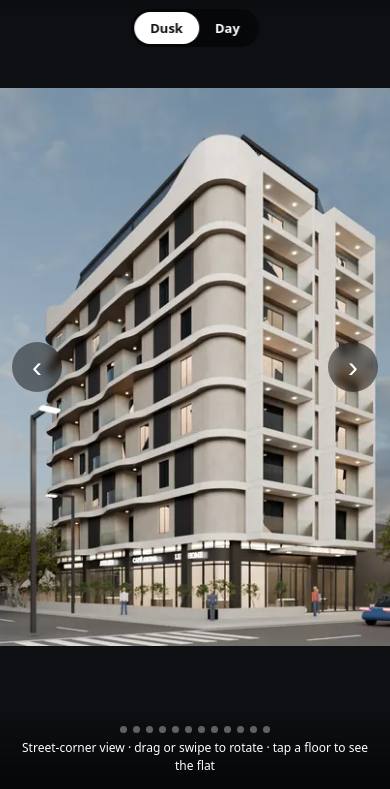
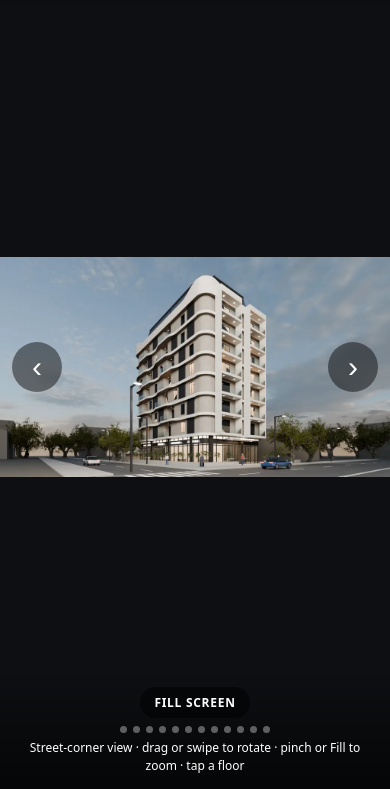
Before and after one commit to ironblade-droid/surreal-shyam-demo, a website: page public/exterior/index.html in a window 390 px wide. Shown: the part 55-844 px from the top of the page. Drawn offline with Linux system fonts and the light colour scheme.

Commit message:
Publish 4K living tour, exterior portrait fit, and landscape floor picking
Desktop tour uses 4096 WebP from a 48spp Cycles+OIDN render; phones get 2048
derived from the same 4K source, with an optional 3072 mid tier. The exterior
viewer contains the 16:9 frame on portrait phones, with fill/fit and pinch.
Home 3D picking uses the layout viewport so landscape floor taps and Floor 1
stay on screen.

```diff
--- a/public/exterior/index.html
+++ b/public/exterior/index.html
@@ -3,22 +3,26 @@
 <title>Surreal Shyam · Photoreal exterior</title><link rel="icon" href="../favicon.ico">
 <style>
 html,body{margin:0;height:100%;background:#0d0f12;color:#fff;font-family:Georgia,'Times New Roman',serif;overflow:hidden;-webkit-tap-highlight-color:transparent}
-#wrap{position:fixed;inset:0;overflow:hidden}
+#wrap{position:fixed;inset:0;overflow:hidden;background:#0d0f12}
 #stage{position:absolute;touch-action:none;cursor:grab;user-select:none;-webkit-user-select:none}
 #stage.drag{cursor:grabbing}
 #stage img,#stage canvas{position:absolute;inset:0;width:100%;height:100%;display:block}
-#stage img{object-fit:cover;transition:opacity .25s}
+#stage img{object-fit:fill;transition:opacity .25s}
 #ov{pointer-events:none}
 .top{position:fixed;top:0;left:0;right:0;display:flex;align-items:flex-start;justify-content:space-between;padding:14px 16px;background:linear-gradient(rgba(0,0,0,.55),transparent);z-index:5;pointer-events:none}
 .top>*{pointer-events:auto}
 .brand{font-size:19px;line-height:1.15}.brand small{display:block;font:600 10px/1.6 system-ui,sans-serif;letter-spacing:2px;opacity:.8}
 .home{background:#c9a24b;color:#111;padding:9px 14px;border-radius:22px;text-decoration:none;font:600 13px system-ui,sans-serif;white-space:nowrap}
 .seg{position:fixed;top:64px;left:50%;transform:translateX(-50%);display:flex;background:rgba(0,0,0,.5);border-radius:22px;padding:3px;z-index:5;backdrop-filter:blur(6px)}
+.seg[hidden]{display:none}
 .seg button{border:0;background:none;color:#fff;font:600 13px system-ui,sans-serif;padding:7px 16px;border-radius:18px;cursor:pointer}
 .seg button.on{background:#fff;color:#111}
 .arrow{position:fixed;top:50%;transform:translateY(-50%);width:50px;height:50px;border-radius:50%;border:0;background:rgba(0,0,0,.45);color:#fff;font-size:30px;line-height:1;cursor:pointer;z-index:5;backdrop-filter:blur(4px)}
 #prev{left:12px}#next{right:12px}
 .bar{position:fixed;left:0;right:0;bottom:0;padding:12px 16px calc(14px + env(safe-area-inset-bottom));background:linear-gradient(transparent,rgba(0,0,0,.6));text-align:center;font:12px/1.5 system-ui,sans-serif;z-index:4;pointer-events:none}
+.bar .tools{pointer-events:auto;display:flex;justify-content:center;margin-bottom:8px}
+#bFill{border:0;background:rgba(0,0,0,.5);color:#fff;font:600 12px system-ui,sans-serif;padding:7px 14px;border-radius:18px;cursor:pointer;backdrop-filter:blur(6px);letter-spacing:.06em;text-transform:uppercase}
+#bFill.on{background:#c9a24b;color:#111}
 .dots{display:flex;justify-content:center;gap:6px;margin-bottom:6px}.dots i{width:7px;height:7px;border-radius:50%;background:rgba(255,255,255,.35)}.dots i.on{background:#c9a24b}
 #card{position:fixed;z-index:6;left:50%;bottom:calc(64px + env(safe-area-inset-bottom));transform:translateX(-50%);width:min(360px,calc(100% - 28px));background:rgba(18,20,24,.92);border:1px solid rgba(201,162,75,.5);border-radius:14px;padding:14px 16px;box-shadow:0 10px 30px rgba(0,0,0,.45);backdrop-filter:blur(8px)}
 #card[hidden]{display:none}
@@ -36,9 +40,9 @@ html,body{margin:0;height:100%;background:#0d0f12;color:#fff;font-family:Georgia
 <div id="load">Loading Surreal Shyam…</div>
 <div id="wrap"><div id="stage"><img id="img" alt="Surreal Shyam, photoreal exterior render"><canvas id="ov"></canvas></div></div>
 <div class="top"><div class="brand">Surreal Shyam<small>PREMIUM 3 BHK · UDAIPUR</small></div><a class="home" href="../">Explore floors in 3D</a></div>
-<div class="seg" role="group" aria-label="Lighting"><button id="bDusk" class="on" type="button">Dusk</button><button id="bDay" type="button">Day</button></div>
+<div class="seg" id="seg" hidden role="group" aria-label="Lighting"><button id="bDusk" class="on" type="button">Dusk</button><button id="bDay" type="button">Day</button></div>
 <button class="arrow" id="prev" type="button" aria-label="Rotate left">‹</button><button class="arrow" id="next" type="button" aria-label="Rotate right">›</button>
-<div class="bar"><div class="dots" id="dots"></div><span id="cap"></span></div>
+<div class="bar"><div class="tools"><button id="bFill" type="button" aria-pressed="false">Fill screen</button></div><div class="dots" id="dots"></div><span id="cap"></span></div>
 <div id="tip" hidden></div>
 <div id="card" hidden role="dialog" aria-live="polite"></div>
 <script>
@@ -50,22 +54,38 @@ let IDMAP={}, mode="dusk", k=-1;            // k=-1: opening hero shot (brochure
 const $=id=>document.getElementById(id), stage=$("stage"), img=$("img"), ov=$("ov"), card=$("card"), tip=$("tip");
 const masks={}; let mask=null, sel=null, hov=null;
 const frameName=()=>k<0?"hero":String(k).padStart(2,"0");
-function size(){                            // 16:9 stage: contain on landscape, height-led crop on portrait (building is centred)
-  const vw=document.documentElement.clientWidth, vh=document.documentElement.clientHeight; let w,h;
-  if(vw/vh>=1){w=Math.min(vw,vh*16/9);h=w*9/16}else{h=Math.min(vh*0.66,vw*1.6);w=h*16/9}
+// Fit (contain, default on portrait) vs Fill (cover). Pinch zooms between them.
+let cover=false, scale=1, pinch=null;
+function box(vw,vh,mode){ // mode 'contain' | 'cover'
+  const r=16/9;
+  if(mode==="contain"){const w=Math.min(vw,vh*r),h=w/r;return {w,h,l:(vw-w)/2,t:(vh-h)/2}}
+  const w=Math.max(vw,vh*r),h=w/r;return {w,h,l:(vw-w)/2,t:(vh-h)/2};
+}
+function size(){
+  const vw=document.documentElement.clientWidth, vh=document.documentElement.clientHeight;
+  const a=box(vw,vh,"contain"), b=box(vw,vh,"cover");
+  const coverS=b.w/a.w, maxS=coverS*1.35;
+  if(cover) scale=Math.max(coverS, scale);
+  scale=Math.max(1, Math.min(maxS, scale));
+  const w=a.w*scale, h=a.h*scale;
   Object.assign(stage.style,{width:w+"px",height:h+"px",left:(vw-w)/2+"px",top:Math.max(0,(vh-h)/2)+"px"});
+  const filled=scale>=coverS-0.02;
+  $("bFill").textContent=filled?"Fit image":"Fill screen";
+  $("bFill").classList.toggle("on", filled);
+  $("bFill").setAttribute("aria-pressed", filled?"true":"false");
 }
 const res=()=>stage.offsetWidth<1100&&devicePixelRatio<2.5?"1024":"1920";
 function src(m,f){return `img/${m}/${f}-${res()}.webp`}
 function show(){
-  const f=frameName(), m=(k<0&&mode==="day")?"dusk":mode;
+  const f=frameName();
+  const m=(k<0&&mode==="day")?"dusk":mode;
   img.src=src(m,f); img.alt=`Surreal Shyam exterior, ${k<0?"street corner view":"angle "+(k+1)+" of 12"}, ${m}`;
-  $("cap").textContent=(k<0?"Street-corner view":"Angle "+(k+1)+" / "+N)+" · drag or swipe to rotate · tap a floor to see the flat";
+  $("cap").textContent=(k<0?"Street-corner view":"Angle "+(k+1)+" / "+N)+" · drag or swipe to rotate · pinch or Fill to zoom · tap a floor";
   [...$("dots").children].forEach((d,i)=>d.classList.toggle("on",i===k));
   $("bDusk").classList.toggle("on",mode==="dusk"); $("bDay").classList.toggle("on",mode==="day");
+  $("seg").hidden=k<0;          // hero has no Day render; hide the toggle there
   loadMask(f); sel=null; hov=null; card.hidden=true; tip.hidden=true; draw();
-  // preload neighbours
-  [k-1,k+1].forEach(j=>{const jj=(j+N)%N;new Image().src=src(mode,String(jj).padStart(2,"0"))});
+  if(k>=0) [k-1,k+1].forEach(j=>{const jj=(j+N)%N;new Image().src=src(mode,String(jj).padStart(2,"0"))});
 }
 function loadMask(f){
   if(masks[f]){mask=masks[f];draw();return}
@@ -109,26 +129,45 @@ function openCard(h){
 }
 const label=h=>{const t=info(h);return !t?"":!t.floor?"Ground floor · retail & lobby":`Floor ${t.floor} · ${WINGS[t.wing].name} · Flat ${t.unit}`};
 function step(dir){k=k<0?(dir>0?1:N-1):(k+dir+N)%N;show()}
-// pointer: drag/swipe rotates (one step per ~70px), a short tap selects a flat
-let down=null,moved=0;
-stage.addEventListener("pointerdown",e=>{down={x:e.clientX,y:e.clientY,acc:0};moved=0;stage.setPointerCapture(e.pointerId)});
+let down=null,moved=0,ptrs=new Map();
+function pdist(){const[a,b]=[...ptrs.values()];return Math.hypot(a.x-b.x,a.y-b.y)}
+stage.addEventListener("pointerdown",e=>{ptrs.set(e.pointerId,{x:e.clientX,y:e.clientY});
+  if(ptrs.size===2){const a=box(document.documentElement.clientWidth,document.documentElement.clientHeight,"contain");pinch={d:pdist(),s:scale,cover};down=null;return}
+  pinch=null;down={x:e.clientX,y:e.clientY,acc:0};moved=0;try{stage.setPointerCapture(e.pointerId)}catch{}});
 stage.addEventListener("pointermove",e=>{
+  if(ptrs.has(e.pointerId)){ptrs.get(e.pointerId).x=e.clientX;ptrs.get(e.pointerId).y=e.clientY}
+  if(pinch&&ptrs.size>=2){const a=box(document.documentElement.clientWidth,document.documentElement.clientHeight,"contain");
+    const coverS=box(document.documentElement.clientWidth,document.documentElement.clientHeight,"cover").w/a.w;
+    scale=Math.max(1,Math.min(coverS*1.35, pinch.s*pdist()/Math.max(1,pinch.d))); cover=scale>=coverS-0.02; size(); return}
   if(down){const dx=e.clientX-down.x;moved=Math.max(moved,Math.abs(dx),Math.abs(e.clientY-down.y));
     if(moved>8)stage.classList.add("drag");
     if(Math.abs(dx-down.acc)>70){const s=dx-down.acc<0?1:-1;down.acc+=s<0?70:-70;step(s)}return}
   if(e.pointerType!=="mouse")return; const h=keyAt(e.clientX,e.clientY);
   if(h!==hov){hov=h;draw()} if(h){tip.hidden=false;tip.textContent=label(h);tip.style.left=e.clientX+14+"px";tip.style.top=e.clientY+14+"px"}else tip.hidden=true;
 });
-stage.addEventListener("pointerleave",()=>{if(!down){hov=null;tip.hidden=true;draw()}});
-stage.addEventListener("pointerup",e=>{stage.classList.remove("drag");const was=down;down=null;
-  if(was&&moved<8){const h=keyAt(e.clientX,e.clientY);sel=h;hov=null;tip.hidden=true;draw();if(h)openCard(h);else card.hidden=true}});
+const up=e=>{ptrs.delete(e.pointerId);if(ptrs.size<2)pinch=null;if(!ptrs.size){stage.classList.remove("drag");const was=down;down=null;
+  if(was&&moved<8){const h=keyAt(e.clientX,e.clientY);sel=h;hov=null;tip.hidden=true;draw();if(h)openCard(h);else card.hidden=true}}};
+stage.addEventListener("pointerup",up);stage.addEventListener("pointercancel",up);
+stage.addEventListener("pointerleave",()=>{if(!down&&!pinch){hov=null;tip.hidden=true;draw()}});
+stage.addEventListener("wheel",e=>{e.preventDefault();
+  const a=box(document.documentElement.clientWidth,document.documentElement.clientHeight,"contain");
+  const coverS=box(document.documentElement.clientWidth,document.documentElement.clientHeight,"cover").w/a.w;
+  scale=Math.max(1,Math.min(coverS*1.35, scale*(e.deltaY<0?1.08:1/1.08))); cover=scale>=coverS-0.02; size();
+},{passive:false});
+$("bFill").onclick=()=>{
+  const vw=document.documentElement.clientWidth, vh=document.documentElement.clientHeight;
+  const coverS=box(vw,vh,"cover").w/box(vw,vh,"contain").w;
+  if(cover||scale>1.02){cover=false;scale=1}else{cover=true;scale=coverS}
+  size();
+};
 $("prev").onclick=()=>step(-1);$("next").onclick=()=>step(1);
-$("bDusk").onclick=()=>{mode="dusk";show()};$("bDay").onclick=()=>{mode="day";if(k<0)k=0;show()};
+$("bDusk").onclick=()=>{mode="dusk";show()};
+$("bDay").onclick=()=>{mode="day";show()};   // hidden on the hero, so this never jumps off the corner view
 addEventListener("keydown",e=>{if(e.key==="ArrowLeft")step(-1);if(e.key==="ArrowRight")step(1);if(e.key==="Escape"){sel=null;card.hidden=true;draw()}});
 addEventListener("resize",()=>{size()});
 img.addEventListener("load",()=>{$("load").style.display="none"});
 $("dots").innerHTML=Array.from({length:N},()=>"<i></i>").join("");
-window.__mask=()=>mask;window.__idmap=()=>IDMAP;
+window.__mask=()=>mask;window.__idmap=()=>IDMAP;window.__ext={get k(){return k},get mode(){return mode},get scale(){return scale},get cover(){return cover}};
 size();
 fetch("img/id_map.json").then(r=>r.json()).then(j=>{IDMAP=j.colors;show()});
 </script></body></html>
--- a/public/tour360/tour.json
+++ b/public/tour360/tour.json
@@ -9,7 +9,7 @@
       "fov": 80,
       "preview": "rooms/living-1024x512.webp",
       "mobile": "rooms/living-2048x1024.webp",
-   "full": "rooms/living-2912x1456.webp",
+      "full": "rooms/living-4096x2048.webp",
       "hotspots": [
         {
           "to": "kitchen",
@@ -30,7 +30,8 @@
           "label": "Bedroom 1"
         }
       ],
-   "short": "Living"
+      "short": "Living",
+      "mid": "rooms/living-3072x1536.webp"
     },
     {
       "id": "kitchen",
```
Also changed, not shown: public/tour360/index.html (+14 -3 lines), src/main.ts (+22 -10 lines), public/tour360/rooms/living-1024x512.webp, public/tour360/rooms/living-2048x1024.webp, public/tour360/rooms/living-3072x1536.webp (added), public/tour360/rooms/living-4096x2048.webp (added). Lines whose indentation alone changed are shown as unchanged.
